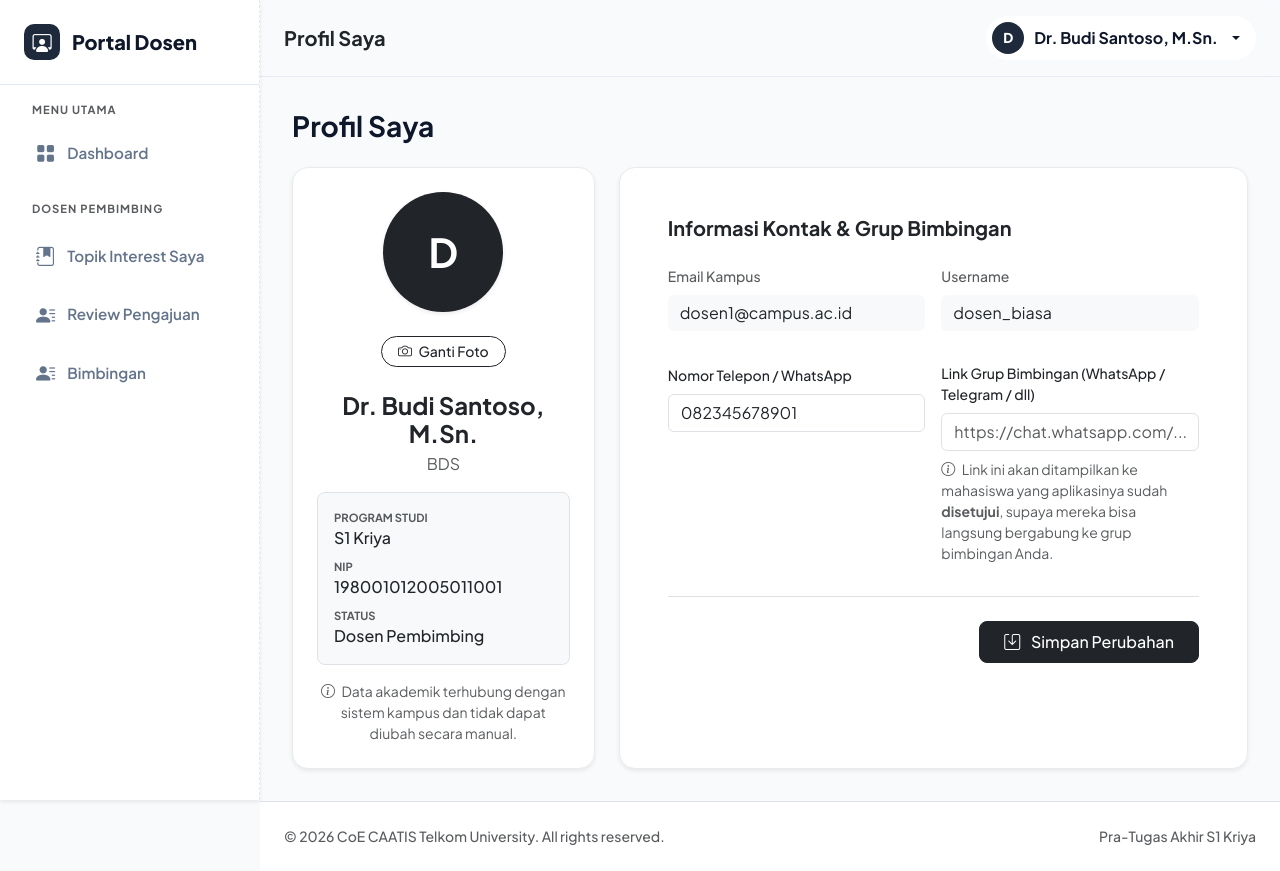
After one commit to sheinafathurr1/mdong, a Laravel app: page /dosen/profil in a window 1280 px wide. The commit adds this page. Run offline with Laravel 12, Linux system fonts and the light colour scheme; the visitor is signed in with stand-in values (Sample User, id 1); data comes from the database, SQL or seed files in the repository.

Commit message:
feat: tambah halaman profil dosen & ganti kontak jadi link grup bimbingan
- Migrasi: tambah kolom dosen.visual_path (foto profil -- sebelumnya
  sudah dipakai di resources/views/dosen/layouts/app.blade.php tapi
  kolomnya belum pernah ada, jadi selalu fallback ke inisial nama)
  dan dosen.link_grup (link undangan grup chat bimbingan WhatsApp/
  Telegram/dll)
- App\Http\Controllers\Dosen\ProfileController (index & update),
  mengikuti pola yang sama dengan ProfileController mahasiswa: ganti
  foto, ubah no_tlp, ubah link_grup, field lain (nama/username/email/
  kode/nip/program_studi) read-only
- Route baru dosen.profile.index & dosen.profile.update (GET/PUT
  /dosen/profil), dan wiring link "Pengaturan Profil" di dropdown
  navbar dosen yang sebelumnya cuma placeholder href="#"
- View baru resources/views/dosen/profile.blade.php

Penyesuaian sisi mahasiswa:
- resources/views/mahasiswa/application/status.blade.php: tombol
  "Hubungi via WhatsApp" (yang sebelumnya wa.me ke nomor pribadi
  dosen) diganti jadi "Gabung Grup Bimbingan" yang mengarah ke
  dosen->link_grup. Kalau dosen belum mengisi link grup, tombolnya
  nonaktif dengan keterangan "Link Grup Belum Tersedia" alih-alih
  membuka link kosong/rusak

Co-Authored-By: Claude Sonnet 5 <noreply@anthropic.com>
Claude-Session: https://claude.ai/code/session_01CzJXM71XpKnjMj5sDiwe1R

```diff
--- /dev/null
+++ b/app/Http/Controllers/Dosen/ProfileController.php
@@ -0,0 +1,55 @@
+<?php
+
+namespace App\Http\Controllers\Dosen;
+
+use App\Http\Controllers\Controller;
+use Illuminate\Http\Request;
+use Illuminate\Support\Facades\Auth;
+use Illuminate\Support\Facades\Storage;
+
+class ProfileController extends Controller
+{
+    // Menampilkan halaman profil
+    public function index()
+    {
+        $user = Auth::guard('dosen')->user();
+        return view('dosen.profile', compact('user'));
+    }
+
+    // Memproses update profil
+    public function update(Request $request)
+    {
+        $user = Auth::guard('dosen')->user();
+
+        // Validasi data yang boleh diubah
+        $request->validate([
+            'no_tlp' => 'nullable|string|max:20',
+            'link_grup' => 'nullable|url|max:255',
+            'photo' => 'nullable|image|max:2048',
+        ]);
+
+        // Catatan: Nama, Username, Email, Kode, NIP, Program Studi biasanya fix dari kampus.
+        // Form upload foto hanya mengirim field 'photo', jadi field lain cuma ditimpa
+        // kalau memang ikut dikirim (dari form info kontak & grup).
+        if ($request->has('no_tlp')) {
+            $user->no_tlp = $request->no_tlp;
+        }
+
+        if ($request->has('link_grup')) {
+            $user->link_grup = $request->link_grup;
+        }
+
+        if ($request->hasFile('photo')) {
+            // Hapus foto lama supaya tidak menumpuk file yatim di storage
+            if ($user->visual_path) {
+                Storage::disk('public')->delete($user->visual_path);
+            }
+
+            $user->visual_path = $request->file('photo')->store('profil-dosen', 'public');
+        }
+
+        $user->save();
+
+        return back()->with('success', 'Profil berhasil diperbarui!');
+    }
+}
--- a/app/Models/Dosen.php
+++ b/app/Models/Dosen.php
@@ -20,6 +20,8 @@ class Dosen extends Authenticatable
         'kode',
         'nip',
         'no_tlp',
+        'visual_path',
+        'link_grup', // Link undangan grup chat bimbingan (WhatsApp/Telegram/dll)
         'program_studi',
         'is_admin', // ENUM: 'YES', 'NO'
     ];
--- a/resources/views/dosen/layouts/app.blade.php
+++ b/resources/views/dosen/layouts/app.blade.php
@@ -232,7 +232,7 @@
                                 <span class="d-block small text-muted">Kode: {{ $user->kode ?? '-' }}</span>
                             </li>
                             <li><hr class="dropdown-divider my-2"></li>
-                            <li><a class="dropdown-item rounded-3 py-2 fw-medium text-secondary" href="#"><i class="bi bi-person-gear me-2"></i> Pengaturan Profil</a></li>
+                            <li><a class="dropdown-item rounded-3 py-2 fw-medium text-secondary" href="{{ route('dosen.profile.index') }}"><i class="bi bi-person-gear me-2"></i> Pengaturan Profil</a></li>
                             <li>
                                 <form action="{{ route('logout') }}" method="POST" class="m-0 p-0">
                                     @csrf
--- /dev/null
+++ b/resources/views/dosen/profile.blade.php
@@ -0,0 +1,110 @@
+@extends('dosen.layouts.app')
+
+@section('title', 'Profil Saya')
+
+@section('content')
+<div class="d-flex justify-content-between align-items-center mb-4">
+    <h3 class="fw-bold mb-0">Profil Saya</h3>
+</div>
+
+@if(session('success'))
+    <div class="alert alert-dark bg-dark text-white border-0 alert-dismissible fade show rounded-3 mb-4" role="alert">
+        <i class="bi bi-check-circle-fill me-2"></i> {{ session('success') }}
+        <button type="button" class="btn-close btn-close-white" data-bs-dismiss="alert" aria-label="Close"></button>
+    </div>
+@endif
+
+<div class="row g-4">
+    <div class="col-lg-4">
+        <div class="card border border-light-subtle shadow-sm rounded-4 h-100">
+            <div class="card-body p-4 text-center">
+                <div class="mb-4">
+                    @if($user->visual_path)
+                        <img src="{{ asset('storage/' . $user->visual_path) }}" alt="Foto Profil" class="rounded-circle object-fit-cover shadow-sm" width="120" height="120">
+                    @else
+                        <div class="bg-dark text-white rounded-circle d-flex align-items-center justify-content-center mx-auto shadow-sm" style="width: 120px; height: 120px; font-size: 2.5rem; font-weight: bold;">
+                            {{ substr($user->nama, 0, 1) }}
+                        </div>
+                    @endif
+                </div>
+
+                <form action="{{ route('dosen.profile.update') }}" method="POST" enctype="multipart/form-data" class="mb-4">
+                    @csrf
+                    @method('PUT')
+                    <label for="photo" class="btn btn-sm btn-outline-dark rounded-pill px-3 fw-medium mb-0" style="cursor: pointer;">
+                        <i class="bi bi-camera me-1"></i> Ganti Foto
+                    </label>
+                    <input type="file" id="photo" name="photo" accept="image/*" class="d-none" onchange="this.form.submit()">
+                    @error('photo') <div class="small text-danger mt-2">{{ $message }}</div> @enderror
+                </form>
+
+                <h4 class="fw-bold mb-1">{{ $user->nama }}</h4>
+                <p class="text-muted mb-3">{{ $user->kode }}</p>
+
+                <div class="bg-light rounded-3 p-3 text-start mb-3 border">
+                    <div class="mb-2">
+                        <small class="text-muted fw-bold d-block text-uppercase" style="font-size: 0.7rem;">Program Studi</small>
+                        <span class="fw-medium text-dark">{{ $user->program_studi }}</span>
+                    </div>
+                    <div class="mb-2">
+                        <small class="text-muted fw-bold d-block text-uppercase" style="font-size: 0.7rem;">NIP</small>
+                        <span class="fw-medium text-dark">{{ $user->nip ?? '-' }}</span>
+                    </div>
+                    <div>
+                        <small class="text-muted fw-bold d-block text-uppercase" style="font-size: 0.7rem;">Status</small>
+                        <span class="fw-medium text-dark">{{ $user->is_admin === 'YES' ? 'Dosen & Admin Prodi' : 'Dosen Pembimbing' }}</span>
+                    </div>
+                </div>
+                <div class="small text-muted">
+                    <i class="bi bi-info-circle me-1"></i> Data akademik terhubung dengan sistem kampus dan tidak dapat diubah secara manual.
+                </div>
+            </div>
+        </div>
+    </div>
+
+    <div class="col-lg-8">
+        <div class="card border border-light-subtle shadow-sm rounded-4 h-100">
+            <div class="card-body p-4 p-md-5">
+                <h5 class="fw-bold mb-4">Informasi Kontak & Grup Bimbingan</h5>
+
+                <form action="{{ route('dosen.profile.update') }}" method="POST">
+                    @csrf
+                    @method('PUT')
+
+                    <div class="row g-3">
+                        <div class="col-md-6 mb-3">
+                            <label class="form-label fw-medium text-muted small">Email Kampus</label>
+                            <input type="email" class="form-control bg-light border-0" value="{{ $user->email }}" readonly>
+                        </div>
+                        <div class="col-md-6 mb-3">
+                            <label class="form-label fw-medium text-muted small">Username</label>
+                            <input type="text" class="form-control bg-light border-0" value="{{ $user->username }}" readonly>
+                        </div>
+
+                        <div class="col-md-6 mb-3">
+                            <label for="no_tlp" class="form-label fw-medium small">Nomor Telepon / WhatsApp</label>
+                            <input type="text" class="form-control" id="no_tlp" name="no_tlp" value="{{ old('no_tlp', $user->no_tlp) }}" placeholder="Contoh: 08123456789">
+                            @error('no_tlp') <small class="text-danger">{{ $message }}</small> @enderror
+                        </div>
+
+                        <div class="col-md-6 mb-4">
+                            <label for="link_grup" class="form-label fw-medium small">Link Grup Bimbingan (WhatsApp / Telegram / dll)</label>
+                            <input type="url" class="form-control" id="link_grup" name="link_grup" value="{{ old('link_grup', $user->link_grup) }}" placeholder="https://chat.whatsapp.com/... atau https://t.me/...">
+                            @error('link_grup') <small class="text-danger">{{ $message }}</small> @enderror
+                            <div class="form-text small text-muted mt-2">
+                                <i class="bi bi-info-circle me-1"></i> Link ini akan ditampilkan ke mahasiswa yang aplikasinya sudah <strong>disetujui</strong>, supaya mereka bisa langsung bergabung ke grup bimbingan Anda.
+                            </div>
+                        </div>
+                    </div>
+
+                    <div class="d-flex justify-content-end border-top pt-4 mt-2">
+                        <button type="submit" class="btn btn-dark px-4 py-2 fw-medium rounded-3">
+                            <i class="bi bi-save me-2"></i> Simpan Perubahan
+                        </button>
+                    </div>
+                </form>
+            </div>
+        </div>
+    </div>
+</div>
+@endsection
--- a/routes/web.php
+++ b/routes/web.php
@@ -16,6 +16,7 @@ use App\Http\Controllers\Dosen\DosenDashboardController;
 use App\Http\Controllers\Dosen\TopikInterestController;
 use App\Http\Controllers\Dosen\ReviewController;
 use App\Http\Controllers\Dosen\BimbinganController;
+use App\Http\Controllers\Dosen\ProfileController as DosenProfileController;
 
 //Import Controller Prodi
 use App\Http\Controllers\Prodi\PeriodeController;
@@ -90,6 +91,10 @@ Route::middleware(['role:dosen'])
         // Dashboard Dosen
         Route::get('/dashboard', [DosenDashboardController::class, 'index'])->name('dashboard');
 
+        // Route Profil Dosen
+        Route::get('/profil', [DosenProfileController::class, 'index'])->name('profile.index');
+        Route::put('/profil', [DosenProfileController::class, 'update'])->name('profile.update');
+
         // Route Topik Interest Dosen
         Route::get('/topik-interest', [TopikInterestController::class, 'index'])->name('topik.index');
         Route::get('/topik-interest/buat', [TopikInterestController::class, 'create'])->name('topik.create');
```
Also changed, not shown: resources/views/mahasiswa/application/status.blade.php (+10 -3 lines), database/migrations/2026_08_21_000001_add_profile_fields_to_dosen_table.php (added).
